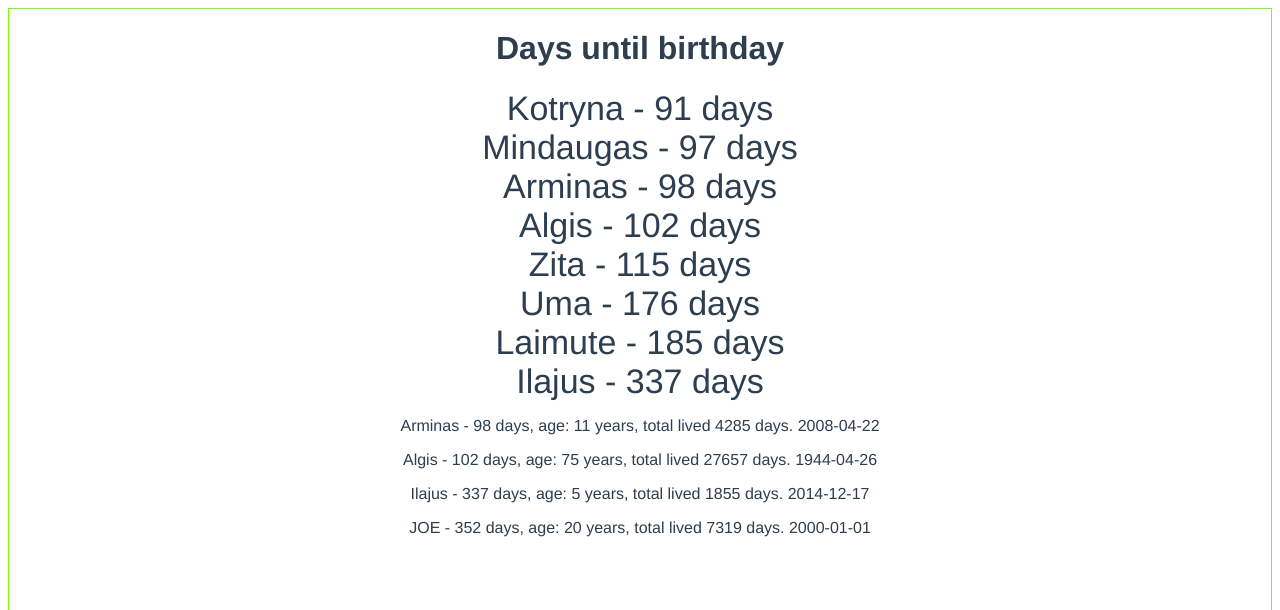
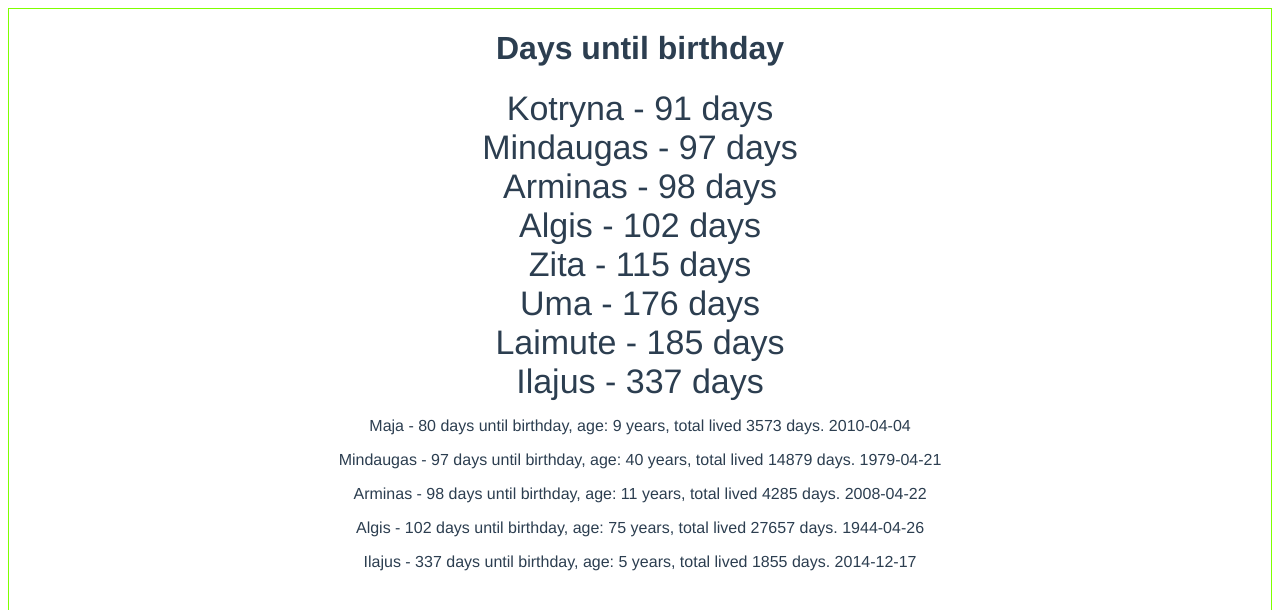
Before and after one commit to mindas22/birthday, a Vue app: page / in a window 1280 px wide. Shown: the top 610 px of the page. Built offline with nearby package versions, Linux system fonts and the light colour scheme.

Commit message:
removed JOE

```diff
--- a/src/components/bcalc.vue
+++ b/src/components/bcalc.vue
@@ -1,6 +1,6 @@
 <template>
   <div>
-    <p>{{name}} - {{daysUntilBirthday(bdate)}} days, age: {{years}} years, total lived {{liveddays}} days. {{bdate}} </p>
+    <p>{{name}} - {{daysUntilBirthday(bdate)}} days until birthday, age: {{years}} years, total lived {{liveddays}} days. {{bdate}} </p>
   </div>
 </template>
 
--- a/src/components/birthday.vue
+++ b/src/components/birthday.vue
@@ -13,10 +13,11 @@
         Laimute - {{ daysUntilBirthday("1958-07-18") }} days <br />
         Ilajus - {{ daysUntilBirthday("2014-12-17") }} days <br />
       </div>
+      <bcalc bdate="2010-04-04" name="Maja" />
+      <bcalc bdate="1979-04-21" name="Mindaugas" />
       <bcalc bdate="2008-04-22" name="Arminas" />
       <bcalc bdate="1944-04-26" name="Algis" />
       <bcalc bdate="2014-12-17" name="Ilajus" />
-      <bcalc bdate="2000-01-01" name="JOE" />
     </div>
   </div>
 </template>
```
